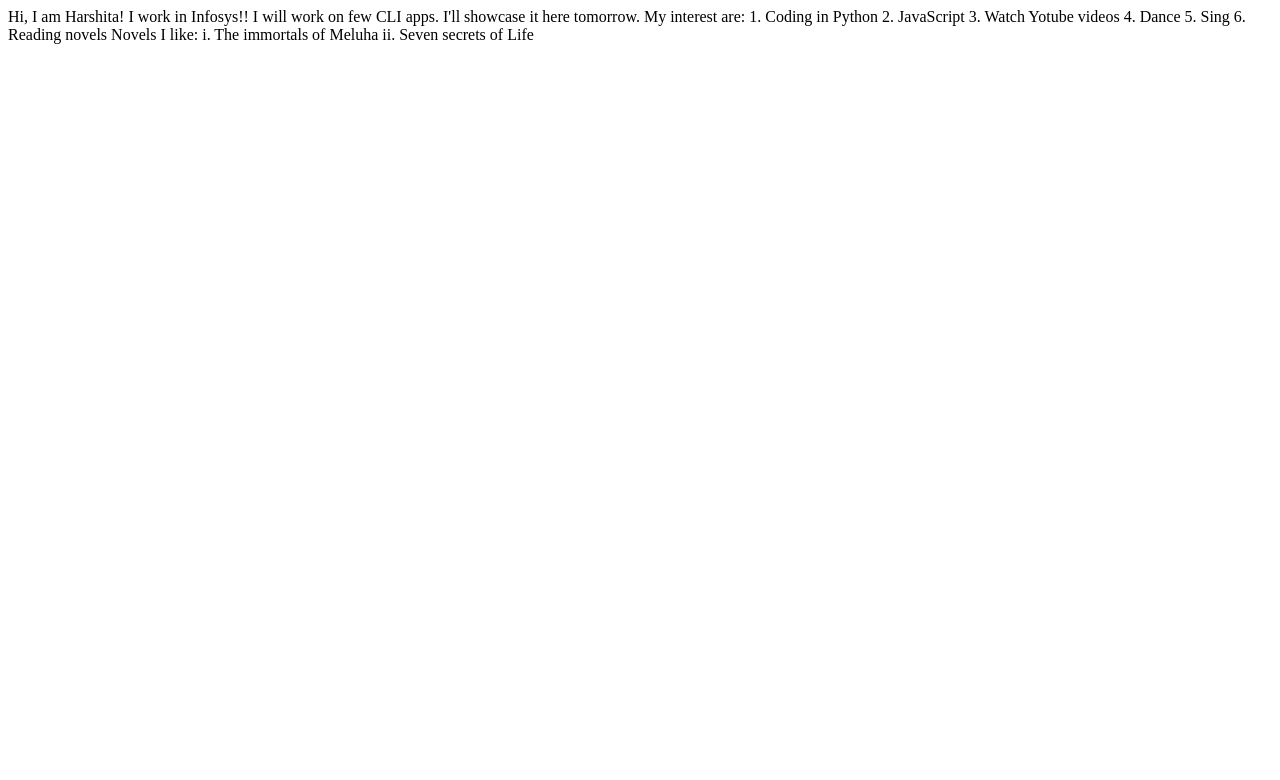
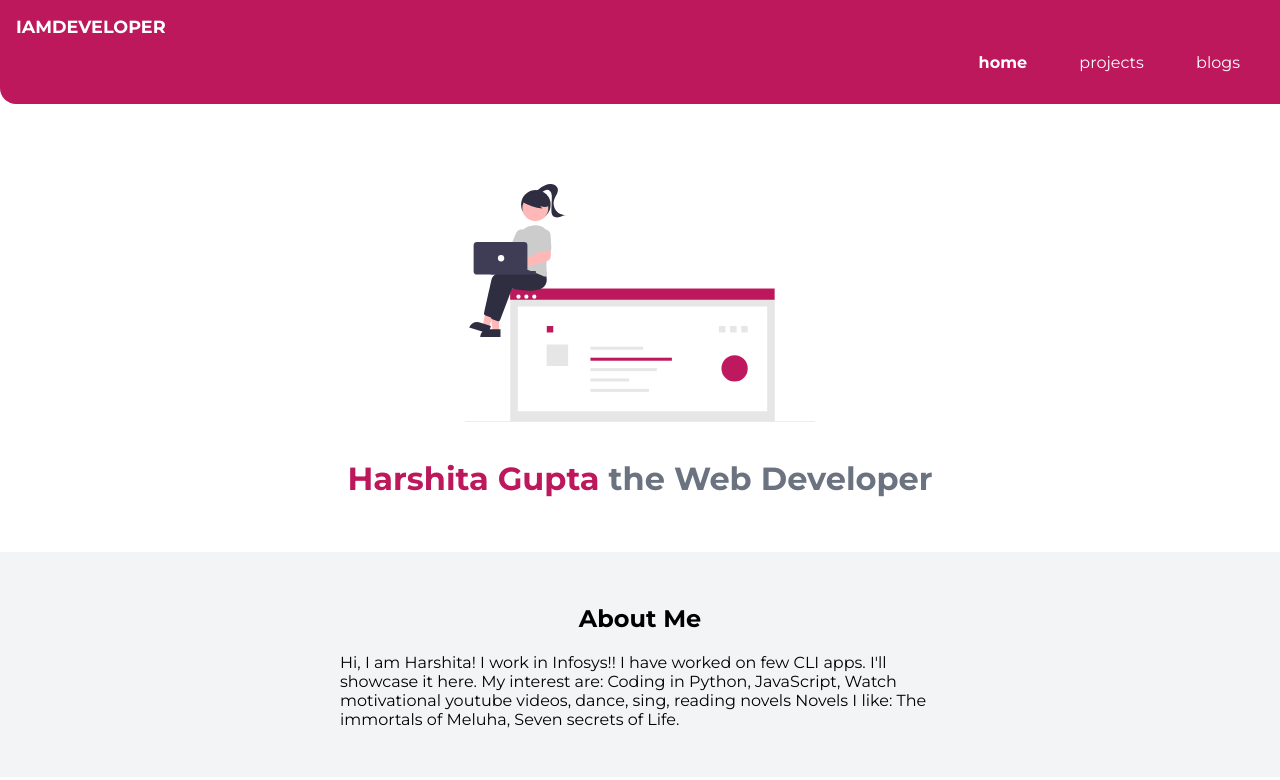
Before and after one commit to HarshitaGupta16/Harshita-Portfolio, a plain HTML site: page index.html in a window 1280 px wide. Drawn offline with Linux system fonts and the light colour scheme.

Commit message:
work in progress for my portfolio website

```diff
--- a/index.html
+++ b/index.html
@@ -2,24 +2,45 @@
 <html lang="en">
 <head>
     <meta charset="UTF-8">
+    <meta http-equiv="X-UA-Compatible" content="IE=edge">
     <meta name="viewport" content="width=device-width, initial-scale=1.0">
     <title>Harshita Portfolio</title>
+    <link rel="stylesheet" href="styles.css">
 </head>
 <body>
-    Hi, I am Harshita!
-    I work in Infosys!!
+    <nav class="navigation container">
+        <div class="nav-brand">IAMDEVELOPER</div>
+        <ul class="list-non-bullet nav-pills">
+            <li class="list-item-inline">
+                <a class="link link-active" href="/">home</a>
+            </li>
+            <li class="list-item-inline">
+                <a class="link " href="/projects.html">projects</a>
+            </li>
+            <li class="list-item-inline">
+                <a class="link " href="/blogs.html">blogs</a>
+            </li>
+        </ul>
+    </nav>
 
-    I will work on few CLI apps. I'll showcase it here tomorrow.
+    <header class="hero">
+        <img class="hero-img" src="images/header-img.svg">
+        <h1 class="hero-heading"><span class="heading-inverted">Harshita Gupta </span>the Web Developer </h1>
+    </header>
 
-    My interest are:
-    1. Coding in Python
-    2. JavaScript
-    3. Watch Yotube videos
-    4. Dance
-    5. Sing
-    6. Reading novels
-    Novels I like:
-         i. The immortals of Meluha
-         ii. Seven secrets of Life
+    <section class="section ow">
+        <div class="container container-center">
+            <h1>About Me</h1>
+            <p>Hi, I am Harshita!
+                I work in Infosys!!
+                I have worked on few CLI apps. I'll showcase it here.
+                My interest are: Coding in Python, JavaScript, Watch motivational
+                youtube videos, dance, sing, reading novels
+                Novels I like: The immortals of Meluha, Seven secrets of Life.
+            </p>
+        </div>
+    </section>
+
+
 </body>
 </html>
--- /dev/null
+++ b/styles.css
@@ -0,0 +1,148 @@
+@import url('https://fonts.googleapis.com/css2?family=Montserrat:wght@400;700&display=swap');
+
+:root {
+    --primary-color: #BE185D;
+    /* --primary-color: #134E4A; */
+    --off-white: #F3F4F6;
+    --dark-gray: #6B7280;
+}
+
+/* color DB2777  */
+
+body {
+font-family: 'Montserrat', sans-serif;
+margin: 0px;
+}
+
+hr {
+    margin: 1rem 0rem;
+}
+
+/** spaces **/
+.margin-medium {
+    /* margin: 2rem; */
+    padding-bottom: 1rem;
+}
+
+/* container */
+.container {
+    /* padding-left: 1rem;
+    padding-right: 1rem; */
+    padding: 0rem 1 rem;
+    /* padding on top will be 0 and both left and right is one so we can write this in one line */
+}
+
+.container-center {
+    max-width: 600px;
+    margin: auto;
+}
+
+/* links */
+.link {
+    text-decoration: none;
+    padding: 0.5rem 1rem;
+}
+
+.link-primary {
+    background-color: var(--primary-color);
+    border-radius: 0.5rem;
+    color: white;
+}
+
+.link-secondary {
+    color: var(--primary-color);
+    border-radius: 0.5rem;
+    border: 1px solid var(--primary-color);
+}
+
+/* lists */
+.list-non-bullet {
+    list-style: none;
+}
+
+.list-item-inline {
+    display: inline;
+    padding: 0rem 0.5rem;
+}
+
+/* navigation */
+.navigation {
+    background-color: var(--primary-color);
+    color: white;
+    padding: 1rem;
+    border-bottom-left-radius: 1rem;
+}
+.navigation .nav-brand {
+    font-weight: bold;
+    font-size: 1.1rem;
+    /* color: #312E81; */
+    /* color: #18181B; */
+}
+.navigation .nav-pills {
+    text-align: right;
+}
+
+.navigation .link {
+    color: white;
+}
+
+.navigation .link-active {
+    font-weight: bold;
+}
+
+/** header **/
+.hero {
+    padding: 2rem;
+    padding-top: 5rem;
+}
+
+.hero .hero-img {
+    max-width: 350px;
+    display: block;
+    margin: auto;
+}
+
+.hero .hero-heading {
+    text-align: center;
+    padding-top: 1rem;
+    color: var(--dark-gray);
+
+}
+
+.hero .hero-heading .heading-inverted {
+    color: var(--primary-color);
+}
+
+.section {
+    padding: 2rem;
+}
+
+.section h1{
+    text-align: center;
+}
+
+.ow {
+    background-color: var(--off-white);
+}
+
+/** footers **/
+.footer {
+    background-color: var(--primary-color);
+    padding: 2rem 0rem;
+    text-align: center;
+    color: white;
+    border-top-right-radius: 1rem;
+}
+
+.footer .link {
+    color: white;
+}
+
+.footer .footer-header {
+    font-weight: bold;
+    font-size: large;
+}
+
+.footer ul {
+    padding-inline-start: 0px;
+}
```
Also changed, not shown: projects.html (added, +33 -0 lines), blogs.html (added), images/header-img.svg (added).
